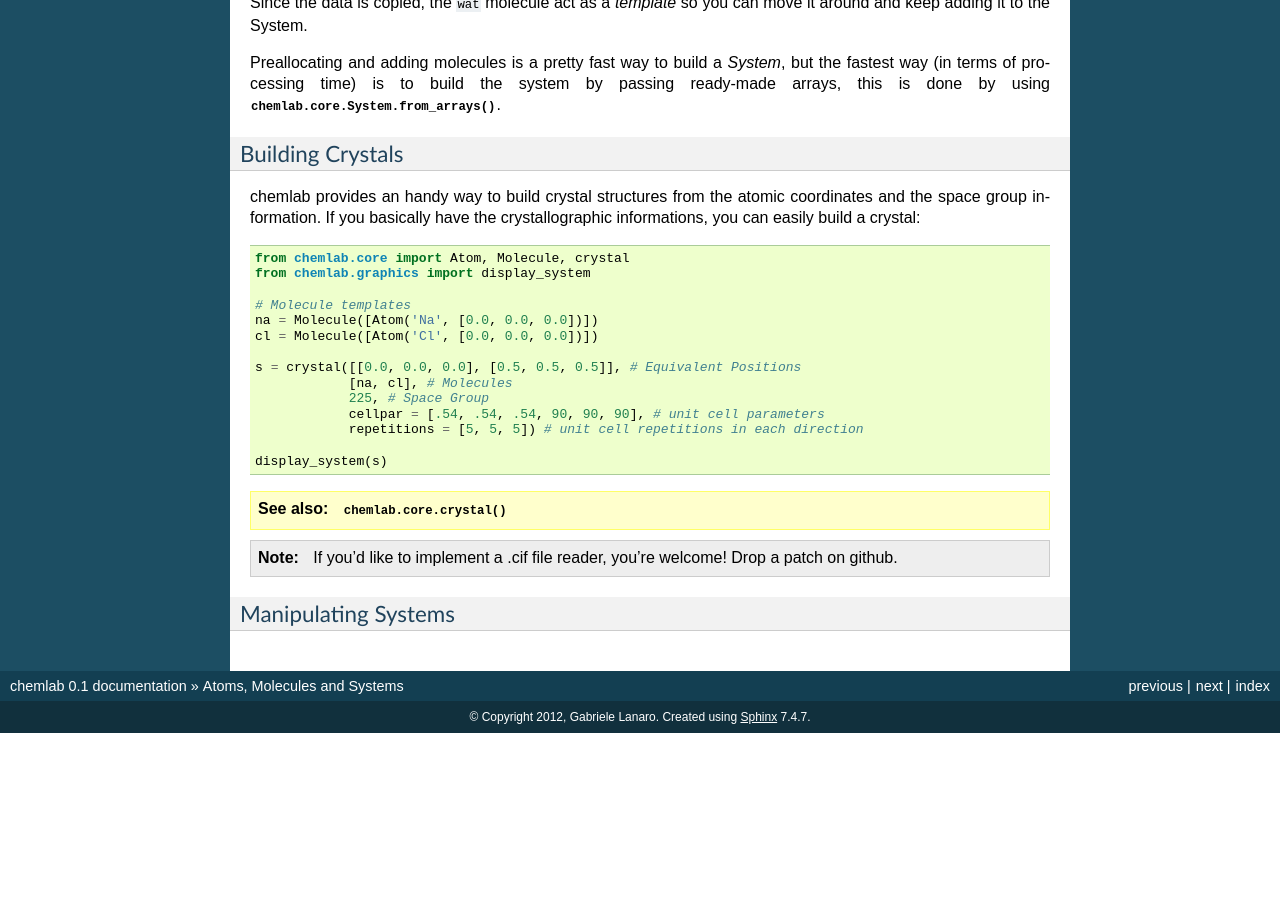
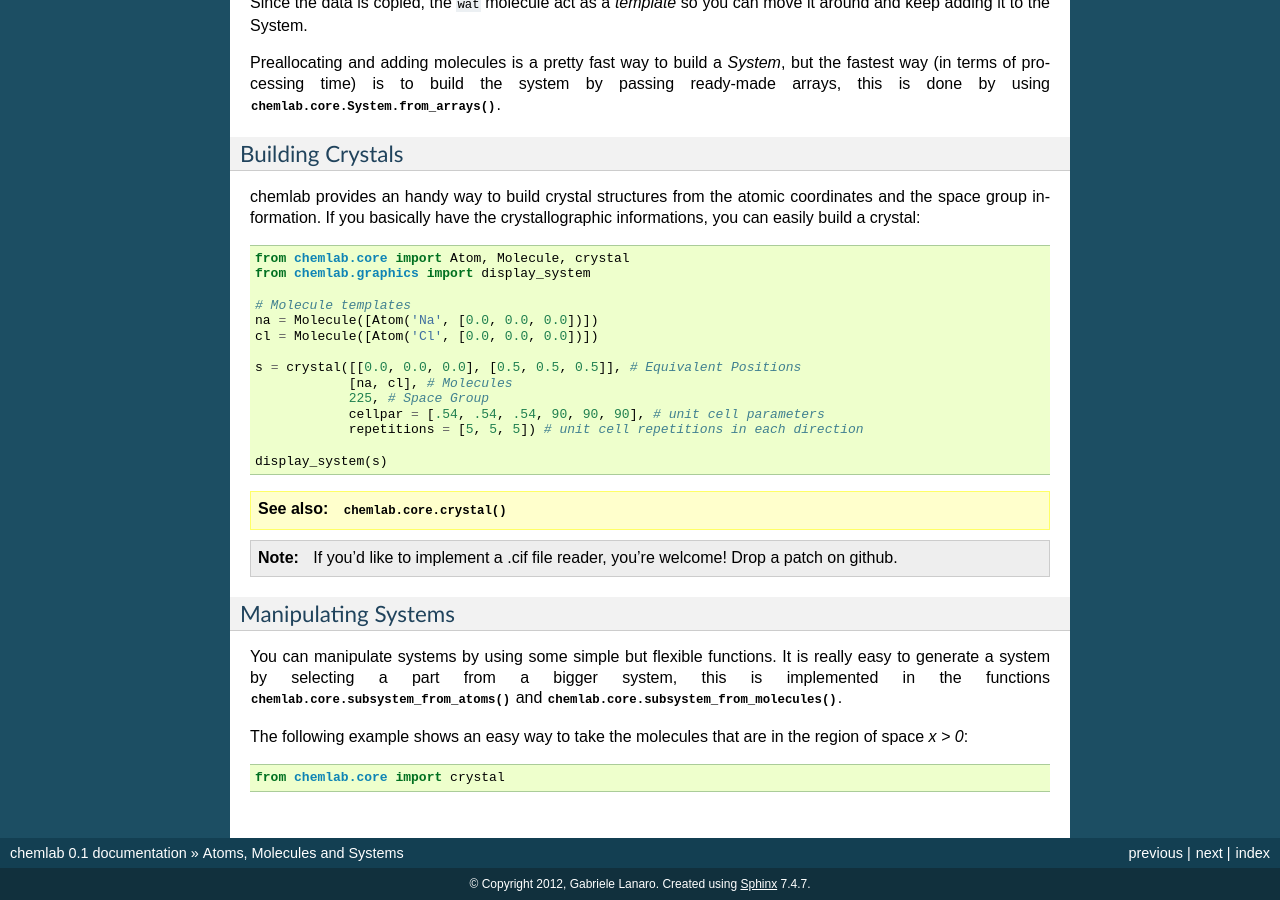
Before and after one commit to chemlab/chemlab, a Sphinx documentation site: the page built from docs/core.rst, in a window 1280 px wide and 900 px high, scrolled down 2110 px. Built offline with Sphinx 7.4.7, drawn with Linux system fonts in a browser that asks for light colours; formulas are drawn with MathJax 3; before the commit the page ends 2843 px from its top, so only the background shows below that.

Commit message:
Started manipulating system

```diff
--- a/docs/core.rst
+++ b/docs/core.rst
@@ -163,3 +163,14 @@
 
 Manipulating Systems
 ....................
+
+You can manipulate systems by using some simple but flexible
+functions. It is really easy to generate a system by selecting a part
+from a bigger system, this is implemented in the functions
+:py:func:`chemlab.core.subsystem_from_atoms` and
+:py:func:`chemlab.core.subsystem_from_molecules`.
+
+The following example shows an easy way to take the molecules that
+are in the region of space `x > 0`::
+
+  from chemlab.core import crystal
```
